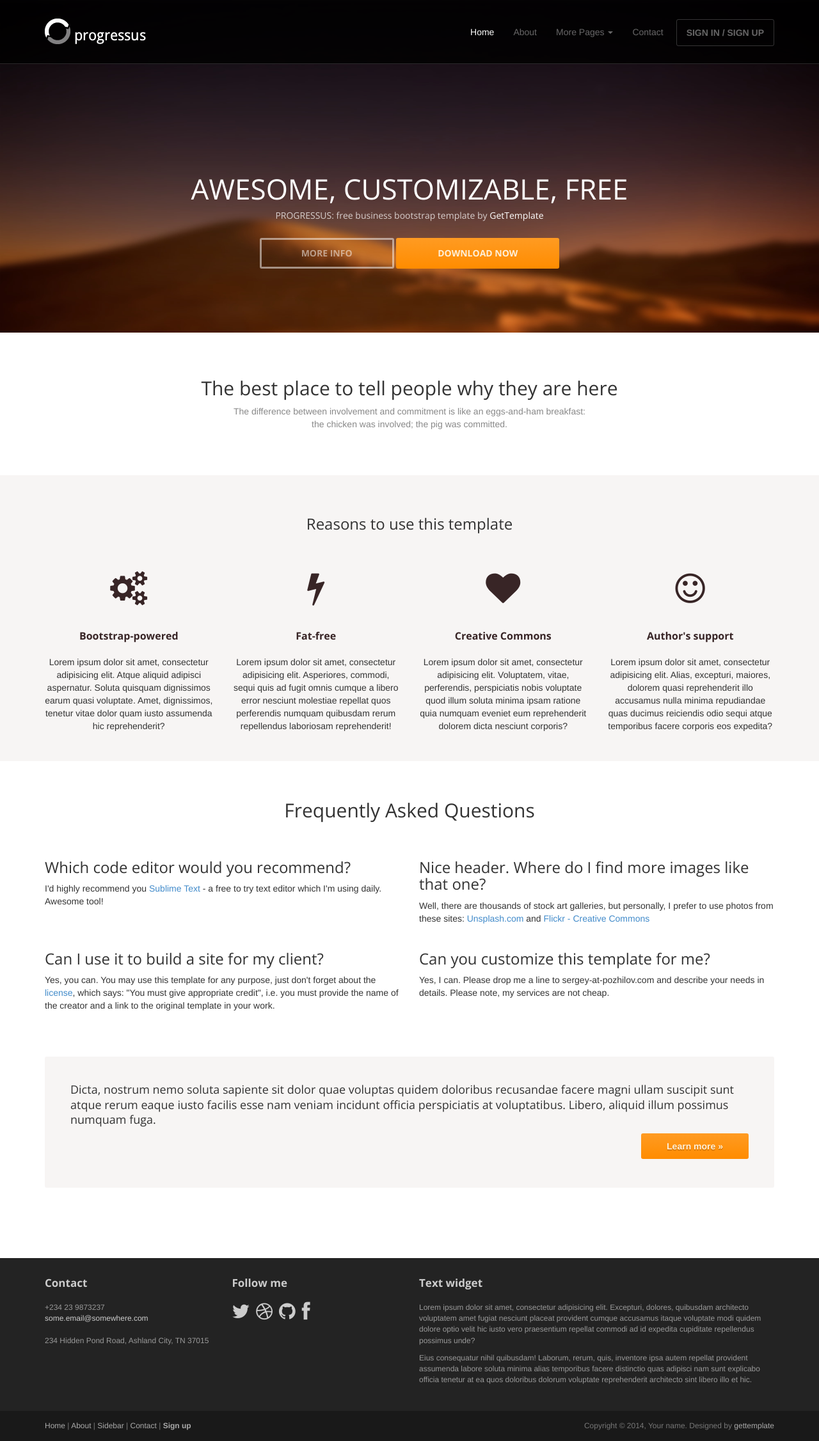
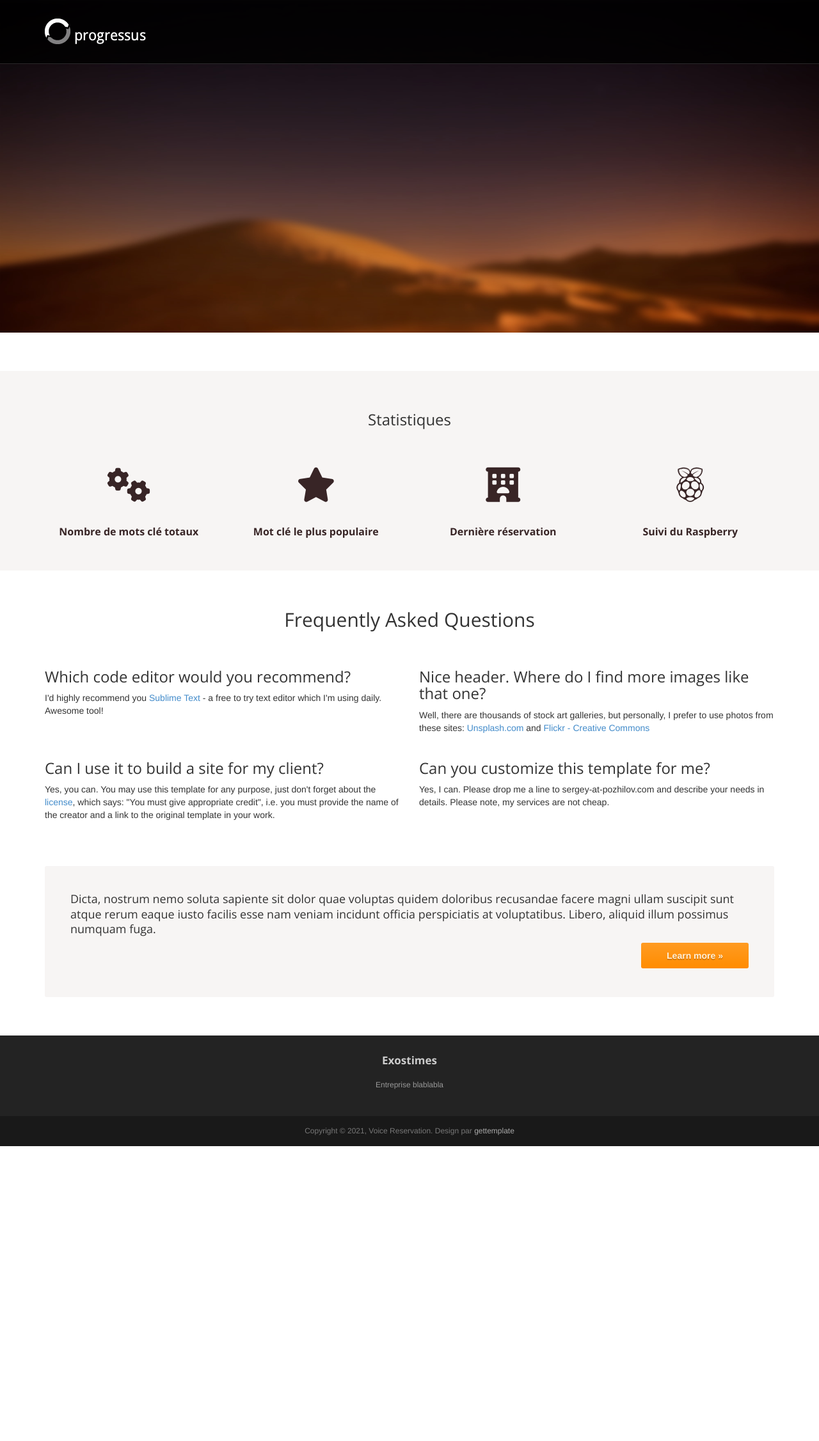
Before and after one commit to aikozz/cercle_projet, a PHP site: page / in a window 1280 px wide. Shown: the whole page at 64% size. After the commit the page ends 1792 px from the top, so only its background shows below. Run offline with PHP 8.4, Linux system fonts and the light colour scheme; some libraries are stand-ins or nearby versions.

Commit message:
[*] Update Stats + Header

```diff
--- a/index.php
+++ b/index.php
@@ -1,21 +1,22 @@
 <!DOCTYPE html>
-<html lang="en">
+<html lang="fr">
+
 <head>
 	<meta charset="utf-8">
-	<meta name="viewport"    content="width=device-width, initial-scale=1.0">
+	<meta name="viewport" content="width=device-width, initial-scale=1.0">
 	<meta name="description" content="">
-	<meta name="author"      content="Sergey Pozhilov (GetTemplate.com)">
+	<meta name="author" content="Sergey Pozhilov (GetTemplate.com)">
 
-	<title>Progressus - Free business bootstrap template by GetTemplate</title>
+	<title>Voice Reservation</title>
 
 	<link rel="shortcut icon" href="assets/images/gt_favicon.png">
 
 	<link rel="stylesheet" media="screen" href="http://fonts.googleapis.com/css?family=Open+Sans:300,400,700">
 	<link rel="stylesheet" href="assets/css/bootstrap.min.css">
-	<link rel="stylesheet" href="assets/css/font-awesome.min.css">
+	<script src="https://kit.fontawesome.com/3693fa4061.js" crossorigin="anonymous"></script>
 
 	<!-- Custom styles for our template -->
-	<link rel="stylesheet" href="assets/css/bootstrap-theme.css" media="screen" >
+	<link rel="stylesheet" href="assets/css/bootstrap-theme.css" media="screen">
 	<link rel="stylesheet" href="assets/css/main.css">
 
 	<!-- HTML5 shim and Respond.js IE8 support of HTML5 elements and media queries -->
@@ -27,28 +28,11 @@
 
 <body class="home">
 	<!-- Fixed navbar -->
-	<div class="navbar navbar-inverse navbar-fixed-top headroom" >
+	<div class="navbar navbar-inverse navbar-fixed-top headroom">
 		<div class="container">
 			<div class="navbar-header">
-				<!-- Button for smallest screens -->
-				<button type="button" class="navbar-toggle" data-toggle="collapse" data-target=".navbar-collapse"><span class="icon-bar"></span> <span class="icon-bar"></span> <span class="icon-bar"></span> </button>
 				<a class="navbar-brand" href="index.html"><img src="assets/images/logo.png" alt="Progressus HTML5 template"></a>
 			</div>
-			<div class="navbar-collapse collapse">
-				<ul class="nav navbar-nav pull-right">
-					<li class="active"><a href="#">Home</a></li>
-					<li><a href="about.html">About</a></li>
-					<li class="dropdown">
-						<a href="#" class="dropdown-toggle" data-toggle="dropdown">More Pages <b class="caret"></b></a>
-						<ul class="dropdown-menu">
-							<li><a href="sidebar-left.html">Left Sidebar</a></li>
-							<li class="active"><a href="sidebar-right.html">Right Sidebar</a></li>
-						</ul>
-					</li>
-					<li><a href="contact.html">Contact</a></li>
-					<li><a class="btn" href="signin.html">SIGN IN / SIGN UP</a></li>
-				</ul>
-			</div><!--/.nav-collapse -->
 		</div>
 	</div>
 	<!-- /.navbar -->
@@ -57,54 +41,53 @@
 	<header id="head">
 		<div class="container">
 			<div class="row">
-				<h1 class="lead">AWESOME, CUSTOMIZABLE, FREE</h1>
-				<p class="tagline">PROGRESSUS: free business bootstrap template by <a href="http://www.gettemplate.com/?utm_source=progressus&amp;utm_medium=template&amp;utm_campaign=progressus">GetTemplate</a></p>
-				<p><a class="btn btn-default btn-lg" role="button">MORE INFO</a> <a class="btn btn-action btn-lg" role="button">DOWNLOAD NOW</a></p>
+				<p class="lead"><?php //getLastKeyword();
+								?></p>
 			</div>
 		</div>
 	</header>
 	<!-- /Header -->
 
-	<!-- Intro -->
-	<div class="container text-center">
-		<br> <br>
-		<h2 class="thin">The best place to tell people why they are here</h2>
-		<p class="text-muted">
-			The difference between involvement and commitment is like an eggs-and-ham breakfast:<br>
-			the chicken was involved; the pig was committed.
-		</p>
-	</div>
-	<!-- /Intro-->
-
 	<!-- Highlights - jumbotron -->
 	<div class="jumbotron top-space">
 		<div class="container">
 
-			<h3 class="text-center thin">Reasons to use this template</h3>
+			<h3 class="text-center thin">Statistiques</h3>
 
 			<div class="row">
 				<div class="col-md-3 col-sm-6 highlight">
-					<div class="h-caption"><h4><i class="fa fa-cogs fa-5"></i>Bootstrap-powered</h4></div>
+					<div class="h-caption">
+						<h4><i class="fa fa-cogs fa-5"></i>Nombre de mots clé totaux</h4>
+					</div>
 					<div class="h-body text-center">
-						<p>Lorem ipsum dolor sit amet, consectetur adipisicing elit. Atque aliquid adipisci aspernatur. Soluta quisquam dignissimos earum quasi voluptate. Amet, dignissimos, tenetur vitae dolor quam iusto assumenda hic reprehenderit?</p>
+						<p><?php //getCountKeyword();
+							?></p>
 					</div>
 				</div>
 				<div class="col-md-3 col-sm-6 highlight">
-					<div class="h-caption"><h4><i class="fa fa-flash fa-5"></i>Fat-free</h4></div>
+					<div class="h-caption">
+						<h4><i class="fa fa-star fa-5"></i>Mot clé le plus populaire</h4>
+					</div>
 					<div class="h-body text-center">
-						<p>Lorem ipsum dolor sit amet, consectetur adipisicing elit. Asperiores, commodi, sequi quis ad fugit omnis cumque a libero error nesciunt molestiae repellat quos perferendis numquam quibusdam rerum repellendus laboriosam reprehenderit! </p>
+						<p><?php //getPopularKeyword();
+							?></p>
 					</div>
 				</div>
 				<div class="col-md-3 col-sm-6 highlight">
-					<div class="h-caption"><h4><i class="fa fa-heart fa-5"></i>Creative Commons</h4></div>
+					<div class="h-caption">
+						<h4><i class="fas fa-hotel"></i>Dernière réservation</h4>
+					</div>
 					<div class="h-body text-center">
-						<p>Lorem ipsum dolor sit amet, consectetur adipisicing elit. Voluptatem, vitae, perferendis, perspiciatis nobis voluptate quod illum soluta minima ipsam ratione quia numquam eveniet eum reprehenderit dolorem dicta nesciunt corporis?</p>
+						<p><?php //getLastResa();
+							?></p>
 					</div>
 				</div>
 				<div class="col-md-3 col-sm-6 highlight">
-					<div class="h-caption"><h4><i class="fa fa-smile-o fa-5"></i>Author's support</h4></div>
+					<div class="h-caption">
+						<h4><i class="fab fa-raspberry-pi"></i>Suivi du Raspberry</h4>
+					</div>
 					<div class="h-body text-center">
-						<p>Lorem ipsum dolor sit amet, consectetur adipisicing elit. Alias, excepturi, maiores, dolorem quasi reprehenderit illo accusamus nulla minima repudiandae quas ducimus reiciendis odio sequi atque temporibus facere corporis eos expedita? </p>
+						<p></p>
 					</div>
 				</div>
 			</div> <!-- /row  -->
@@ -149,28 +132,9 @@
 
 		<div class="jumbotron top-space">
 			<h4>Dicta, nostrum nemo soluta sapiente sit dolor quae voluptas quidem doloribus recusandae facere magni ullam suscipit sunt atque rerum eaque iusto facilis esse nam veniam incidunt officia perspiciatis at voluptatibus. Libero, aliquid illum possimus numquam fuga.</h4>
-     		<p class="text-right"><a class="btn btn-primary btn-large">Learn more »</a></p>
-  		</div>
-
-</div>	<!-- /container -->
-
-	<!-- Social links. @TODO: replace by link/instructions in template -->
-	<section id="social">
-		<div class="container">
-			<div class="wrapper clearfix">
-				<!-- AddThis Button BEGIN -->
-				<div class="addthis_toolbox addthis_default_style">
-				<a class="addthis_button_facebook_like" fb:like:layout="button_count"></a>
-				<a class="addthis_button_tweet"></a>
-				<a class="addthis_button_linkedin_counter"></a>
-				<a class="addthis_button_google_plusone" g:plusone:size="medium"></a>
-				</div>
-				<!-- AddThis Button END -->
-			</div>
+			<p class="text-right"><a class="btn btn-primary btn-large">Learn more »</a></p>
 		</div>
-	</section>
-	<!-- /social links -->
-
+	</div> <!-- /container -->
 
 	<footer id="footer" class="top-space">
 
@@ -178,38 +142,15 @@
 			<div class="container">
 				<div class="row">
 
-					<div class="col-md-3 widget">
-						<h3 class="widget-title">Contact</h3>
+					<div class="col-md-12 widget text-center">
+						<h3 class="widget-title">Exostimes</h3>
 						<div class="widget-body">
-							<p>+234 23 9873237<br>
-								<a href="mailto:#">some.email@somewhere.com</a><br>
-								<br>
-								234 Hidden Pond Road, Ashland City, TN 37015
-							</p>
+							<p>Entreprise blablabla</p>
 						</div>
 					</div>
 
-					<div class="col-md-3 widget">
-						<h3 class="widget-title">Follow me</h3>
-						<div class="widget-body">
-							<p class="follow-me-icons">
-								<a href=""><i class="fa fa-twitter fa-2"></i></a>
-								<a href=""><i class="fa fa-dribbble fa-2"></i></a>
-								<a href=""><i class="fa fa-github fa-2"></i></a>
-								<a href=""><i class="fa fa-facebook fa-2"></i></a>
-							</p>
-						</div>
-					</div>
-
-					<div class="col-md-6 widget">
-						<h3 class="widget-title">Text widget</h3>
-						<div class="widget-body">
-							<p>Lorem ipsum dolor sit amet, consectetur adipisicing elit. Excepturi, dolores, quibusdam architecto voluptatem amet fugiat nesciunt placeat provident cumque accusamus itaque voluptate modi quidem dolore optio velit hic iusto vero praesentium repellat commodi ad id expedita cupiditate repellendus possimus unde?</p>
-							<p>Eius consequatur nihil quibusdam! Laborum, rerum, quis, inventore ipsa autem repellat provident assumenda labore soluta minima alias temporibus facere distinctio quas adipisci nam sunt explicabo officia tenetur at ea quos doloribus dolorum voluptate reprehenderit architecto sint libero illo et hic.</p>
-						</div>
-					</div>
-
-				</div> <!-- /row of widgets -->
+				</div>
+				<!-- /row of widgets -->
 			</div>
 		</div>
 
@@ -217,35 +158,20 @@
 			<div class="container">
 				<div class="row">
 
-					<div class="col-md-6 widget">
+					<div class="col-md-12 widget">
 						<div class="widget-body">
-							<p class="simplenav">
-								<a href="#">Home</a> |
-								<a href="about.html">About</a> |
-								<a href="sidebar-right.html">Sidebar</a> |
-								<a href="contact.html">Contact</a> |
-								<b><a href="signup.html">Sign up</a></b>
+							<p class="text-center">
+								Copyright &copy; 2021, Voice Reservation. Design par <a href="http://gettemplate.com/" rel="designer">gettemplate</a>
 							</p>
 						</div>
 					</div>
 
-					<div class="col-md-6 widget">
-						<div class="widget-body">
-							<p class="text-right">
-								Copyright &copy; 2014, Your name. Designed by <a href="http://gettemplate.com/" rel="designer">gettemplate</a>
-							</p>
-						</div>
-					</div>
-
-				</div> <!-- /row of widgets -->
+				</div>
+				<!-- /row of widgets -->
 			</div>
 		</div>
 
 	</footer>
-
-
-
-
 
 	<!-- JavaScript libs are placed at the end of the document so the pages load faster -->
 	<script src="http://ajax.googleapis.com/ajax/libs/jquery/1.10.2/jquery.min.js"></script>
@@ -254,4 +180,5 @@
 	<script src="assets/js/jQuery.headroom.min.js"></script>
 	<script src="assets/js/template.js"></script>
 </body>
+
 </html>
```
